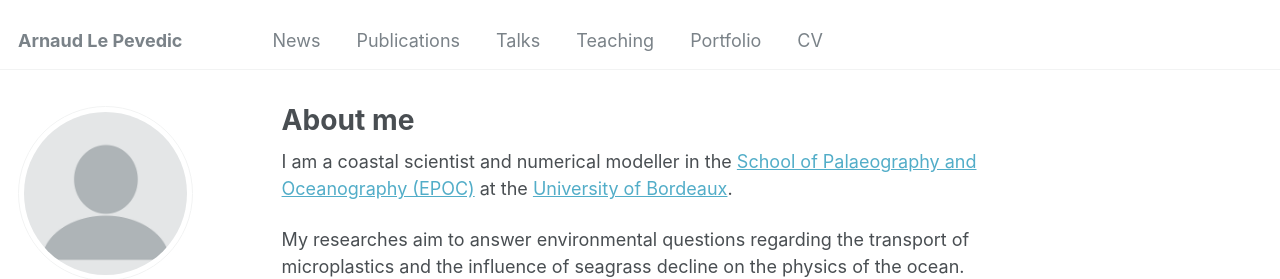
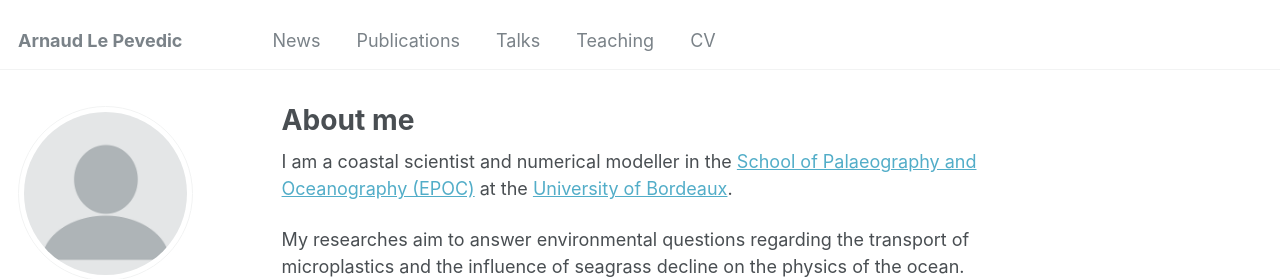
Before and after one commit to ArnaudLePevedic/ArnaudLePevedic.github.io, a Jekyll site: the page built from _pages/about.md, in a window 1280 px wide. Shown: the top 279 px of the page. Built offline with Jekyll 4.4.1, drawn with Linux system fonts in a browser that asks for light colours; some web fonts are replaced.

Commit message:
editing navigation tab 5

```diff
--- a/_data/navigation.yml
+++ b/_data/navigation.yml
@@ -17,9 +17,5 @@ main:
   - title: "Teaching"
     url: /teaching/
 
-  - title: "Portfolio"
-    url:
-
-
   - title: "CV"
     url: /cv/
```
